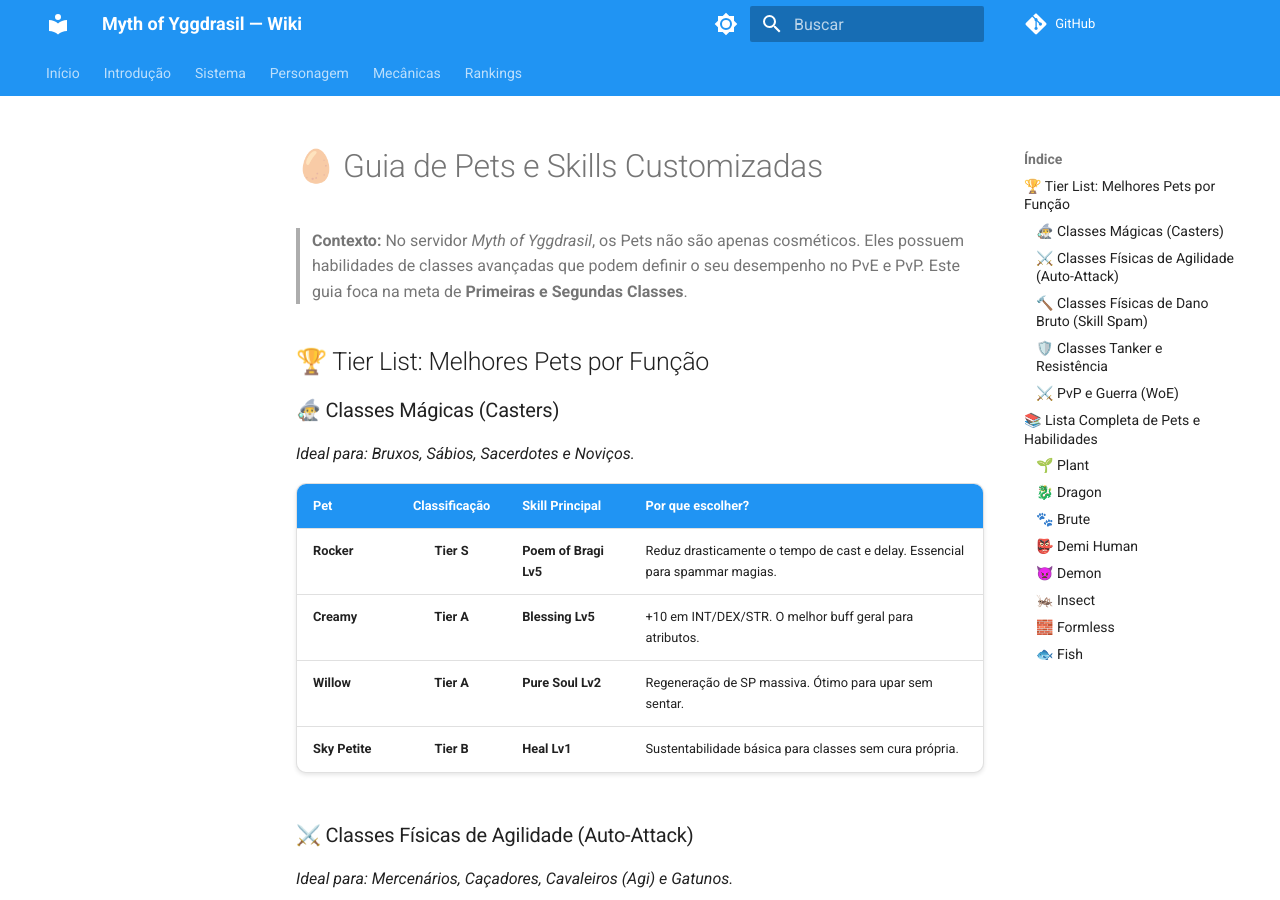
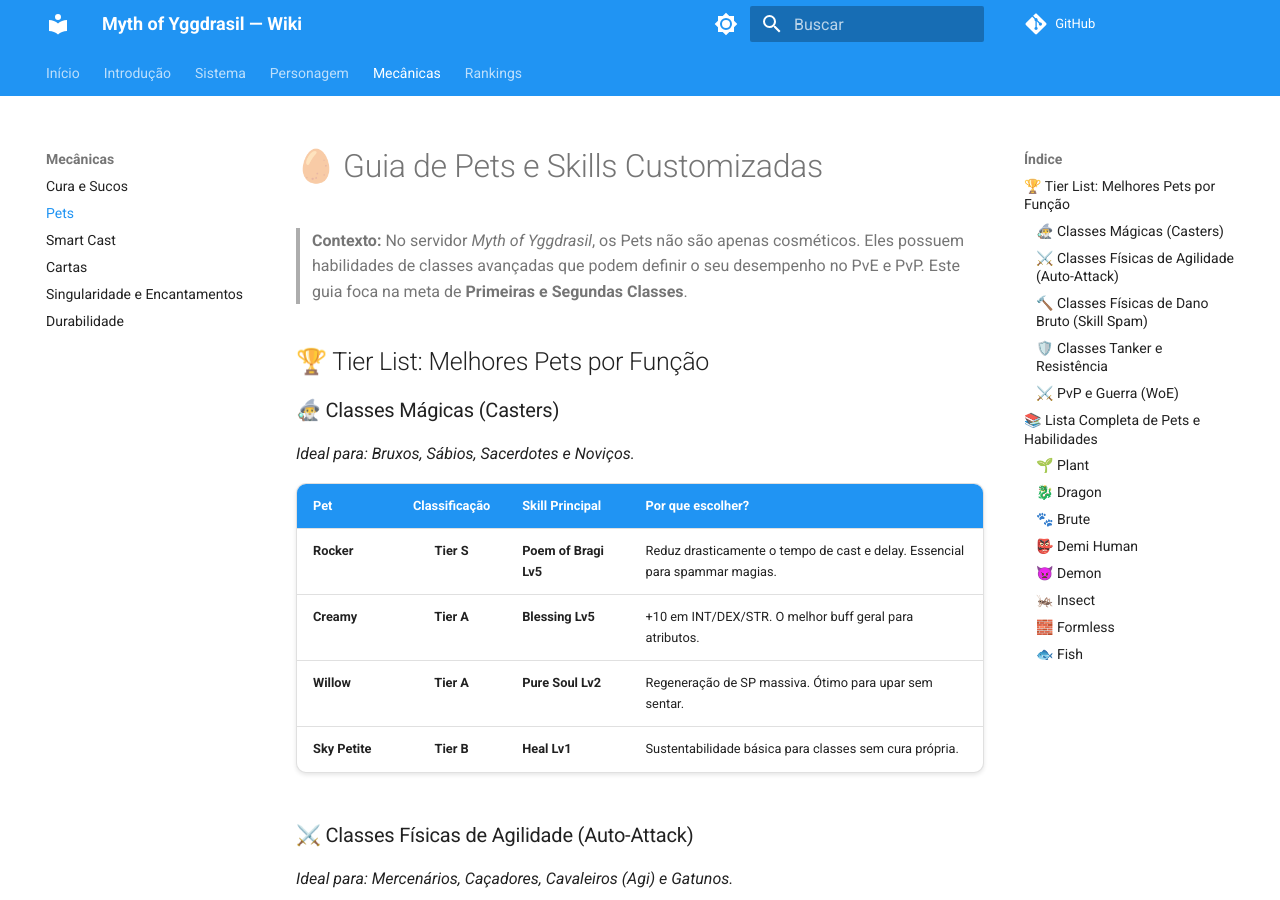
Before and after one commit to mythofyggdrasil/mythofyggdrasil.github.io, an MkDocs documentation site: the page built from docs/pets.md, in a window 1280 px wide and 900 px high. Built offline with MkDocs 1.6.1 and Material for MkDocs 9.7.7, drawn with Linux system fonts in a browser that asks for light colours; comment, search, counter and statistics services are not loaded.

Commit message:
Add Pets section to documentation

```diff
--- a/mkdocs.yml
+++ b/mkdocs.yml
@@ -58,6 +58,7 @@ nav:
     - Omnibook: omnibook.md
   - Mecânicas:
     - Cura e Sucos: cura.md
+    - Pets: pets.md
     - Smart Cast: smart.md
     - Cartas: cartas.md
     - Singularidade e Encantamentos: singularidade.md
```
